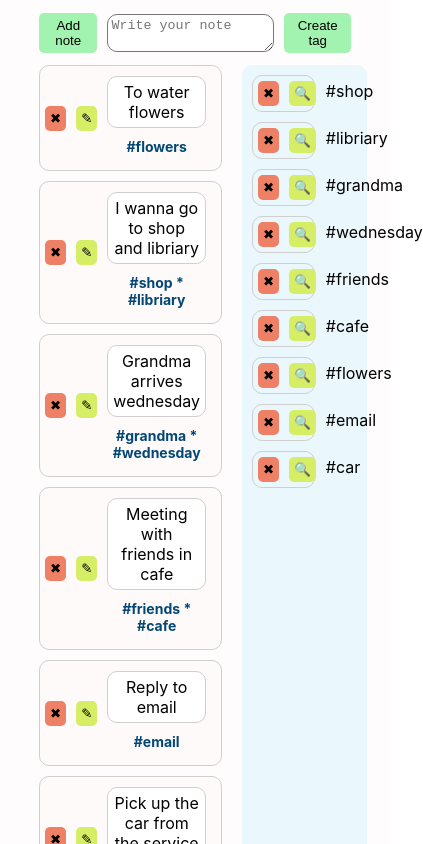
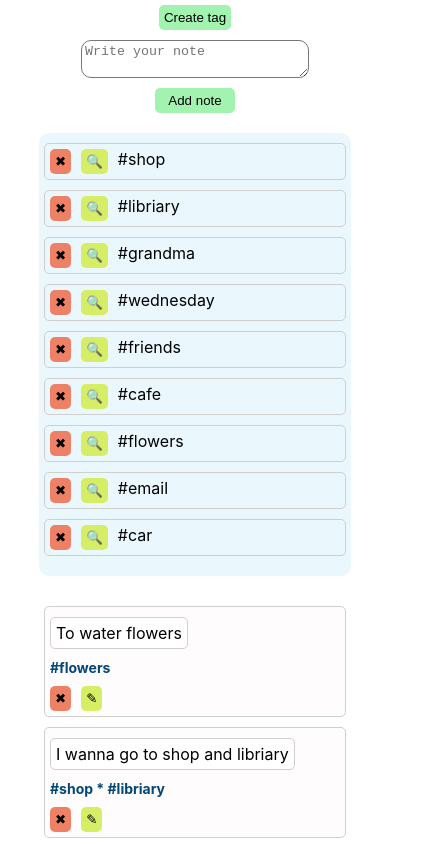
Before and after one commit to LeuKhaak/test-notes, a React (Create React App) app: page / in a window 390 px wide. Both pictures are taken after a click on the button "Create note". Shown: the top 844 px of the page, 423 px wide, since content can reach past the window. Built offline with nearby package versions, Linux system fonts and the light colour scheme.

Commit message:
responsive layout finished

```diff
--- a/src/App.scss
+++ b/src/App.scss
@@ -1,15 +1,26 @@
-$app-bgc: rgba(250, 244, 244, 0.3);
+$light-bgc: rgba(250, 244, 244, 0.3);
+$blue-bgc: rgba(203, 238, 252, 0.4);
 
-.App {
-  text-align: center;
-  background-color: $app-bgc;
+@mixin border-grey {
+	padding: 5px;
+	border: 1px solid rgb(209, 206, 206);
+	border-radius: 5px;
+}
+
+%small-button {
+	padding: 0 5px;
+	height: 25px;
+	margin-right: 10px;
+	background-color: rgb(238, 128, 101);
+	border: none;
+	border-radius: 5px;
+	cursor: pointer;
 }
 
 .container {
     width: 80%;
 	max-width: 1280px;
 	margin: 0 auto;
-	padding: 5px 0;
 }
 
 .creators {
@@ -38,9 +49,10 @@ $app-bgc: rgba(250, 244, 244, 0.3);
 	align-items: center;
 }
 
-// .noteForm {
-// 	width: 80%;
-// }
+.editor {
+	flex-direction: column;
+	align-items: center;
+}
 
 .noteForm, .tagInput {
 	padding: 3px;
@@ -49,9 +61,14 @@ $app-bgc: rgba(250, 244, 244, 0.3);
 }
 
 .noteForm {
-	// width: 100%;
+	width: 250px;
 	height: 30px;
 	margin-left: 10px;
+}
+
+.change {
+	margin-top: 5px;
+	width: 120px;
 }
 
 .notes {
@@ -71,11 +88,9 @@ $app-bgc: rgba(250, 244, 244, 0.3);
 .note {
 	display: flex;
 	align-items: center;
-	background-color: $app-bgc;
-	border: 1px solid rgb(209, 206, 206);
-	border-radius: 10px;
+	background-color: $light-bgc;
+	@include border-grey;
 	margin-bottom: 10px;
-	padding: 5px;
 }
 
 .noteWrapper {
@@ -88,13 +103,7 @@ $app-bgc: rgba(250, 244, 244, 0.3);
 }
 
 .delete, .edit {
-	padding: 0 5px;
-	height: 25px;
-	margin-right: 10px;
-	background-color: rgb(238, 128, 101);
-	border: none;
-	border-radius: 5px;
-	cursor: pointer;
+	@extend %small-button
 }
 
 .edit {
@@ -103,10 +112,8 @@ $app-bgc: rgba(250, 244, 244, 0.3);
 
 .noteText {
 	margin-top: 5px;
-	padding: 5px;
 	background-color: #fff;
-	border: 1px solid rgb(209, 206, 206);
-	border-radius: 10px;
+	@include border-grey;
 }
 
 .editing > span {
@@ -115,8 +122,10 @@ $app-bgc: rgba(250, 244, 244, 0.3);
 	padding-bottom: 2px;
 	margin-left: 5px;
 	border-radius: 7px;
-	background-color: rgba(203, 238, 252, 0.4);
+	background-color: $blue-bgc;
 }
+
+
 
 .noteTags {
 	font-weight: bold;
@@ -128,13 +137,79 @@ $app-bgc: rgba(250, 244, 244, 0.3);
 	width: calc(40% - 20px);
 	padding: 10px;
 	border-radius: 10px;
-	background-color: rgba(203, 238, 252, 0.4);
+	background-color: $blue-bgc;
+}
+
+.tagList {
+	width: 60%;
 }
 
 .tagItem {
 	display: flex;
 	margin-bottom: 10px;
-	padding: 5px;
-	border: 1px solid rgb(209, 206, 206);
-	border-radius: 10px;
+	@include border-grey;
 }
+
+@media screen and (max-width: 1024px) {
+	.tagList {
+		width: 95%;
+	}
+}
+
+@media screen and (max-width: 800px) {
+	.note {
+		flex-direction: column-reverse;
+		align-items: start;
+	}
+}
+
+@media screen and (max-width: 600px) {
+	.creatorWrapper {
+		flex-direction: column-reverse;
+	}
+
+	.creatorTagsWrapper {
+		flex-direction: column;
+		align-items: center;
+	}
+
+	.add {
+		width: 80px;
+		margin-top: 10px;
+	}
+	.allTags {
+		width: calc(40% - 10px);
+		padding: 10px 5px;
+	}
+
+	.tagList {
+		width: 100%;
+	}
+}
+
+@media screen and (max-width: 480px) {
+	.notes {
+		flex-direction: column-reverse;
+	}
+
+	.allTags, .notesList {
+		width: calc(100% - 10px);
+		margin: 10px 0;
+		padding: 10px 5px;
+	}
+}
+
+@media screen and (max-width: 425px) {
+	.creators {
+		flex-direction: column-reverse;
+	}
+
+	.creatorNotes {
+		margin-top: 10px;
+	}
+
+	.noteForm {
+		width: 220px;
+		margin: 0;
+	}
+}
--- a/src/Components/AllNotes.js
+++ b/src/Components/AllNotes.js
@@ -4,14 +4,14 @@ import AllTags from './AllTags';
 function AllNotes(props) {
 
   return(
-      <div className="notes">
+      <section className="notes">
         <ul className="notesList">
           { props.data.map((element, index) => (
             <Note key={ element } data={element} tags={props.tags} index={ index } update={props.update} deleteNote={ props.deleteNote }/>
           ))}
         </ul>
         <AllTags tags={props.tags} deleteTag={props.deleteTag} filterNotes={props.filterNotes}/>
-      </div>
+      </section>
   )
 }
 
--- a/src/Components/AllTags.js
+++ b/src/Components/AllTags.js
@@ -2,7 +2,7 @@ function AllTags(props) {
 
   return(
       <div className="allTags">
-        <ul className="notesList">
+        <ul className="tagList">
             { props.tags.map((element, index) => (
                 <li className="tagItem" key={ element }>
                   <button className="delete" onClick={() =>  props.deleteTag(index)}>&#10006;</button>
--- a/src/Components/CreatorNotes.js
+++ b/src/Components/CreatorNotes.js
@@ -50,7 +50,7 @@ const handleChange = (event) => {
         <button onClick={startCreate} style={showCreator === 'no' ? {display: 'block'} : {display: 'none'}} className="createButton">Create note</button>
 
         <div className="creatorWrapper"  style={showCreator === 'yes' ? {display: 'flex'} : {display: 'none'}}>
-          <button onClick={addNote} className="createButton">Add note</button>
+          <button onClick={addNote} className="createButton add">Add note</button>
 
           <textarea className="noteForm" ref={refCreator} name="noteContent" placeholder="Write your note" value={value} onChange={(event) => handleChange(event)}></textarea>
         </div>
--- a/src/Components/CreatorTags.js
+++ b/src/Components/CreatorTags.js
@@ -24,10 +24,10 @@ const [value, setValue] = useState('')
       <div className="creatorTags">
         <button onClick={startCreate} style={showCreator === 'no' ? {display: 'block'} : {display: 'none'}} className="createButton">Create tag</button>
 
-        <div style={showCreator === 'yes' ? {display: 'block'} : {display: 'none'}} >
+        <div className="creatorTagsWrapper" style={showCreator === 'yes' ? {display: 'flex'} : {display: 'none'}} >
           <input className="tagInput"  ref={refCreator} name="tagContent" placeholder="Create tag starting with #" value={value} onChange={(event) => handleChange(event)}></input>
 
-          <button onClick={addTag} className="createButton">Add tag</button>
+          <button onClick={addTag} className="createButton add">Add tag</button>
         </div>
 
       </div>
--- a/src/Components/Editor.js
+++ b/src/Components/Editor.js
@@ -38,10 +38,10 @@ function Editor(props) {
     }
 
   return(
-    <div style={props.showEditor === 'yes' ? {display: 'block'} : {display: 'none'}}>
+    <div className="editor" style={props.showEditor === 'yes' ? {display: 'flex'} : {display: 'none'}}>
         <textarea className="noteForm" ref={refEditor} name="noteContent" value={value} onChange={(event) => handleChange(event)}></textarea>
 
-        <button onClick={changeNote}  className="createButton">Change note</button>
+        <button onClick={changeNote}  className="createButton change">Change note</button>
     </div>
   )
 }
--- a/src/Components/Note.js
+++ b/src/Components/Note.js
@@ -15,8 +15,10 @@ function Note(props) {
 
   return(
     <li className="note">
-        <button className="delete" onClick={() =>  props.deleteNote(props.index)}>&#10006;</button>
-        <button className="edit" onClick={() =>  setShowEditor('yes')}>&#9998;</button>
+        <div className="buttonWrapper">
+          <button className="delete" onClick={() =>  props.deleteNote(props.index)}>&#10006;</button>
+          <button className="edit" onClick={() =>  setShowEditor('yes')}>&#9998;</button>
+        </div>
 
         <div className="noteWrapper">
           <p className={showEditor === "no" ? "noteText" : "noteText editing"} ref={refNote}></p>
```
